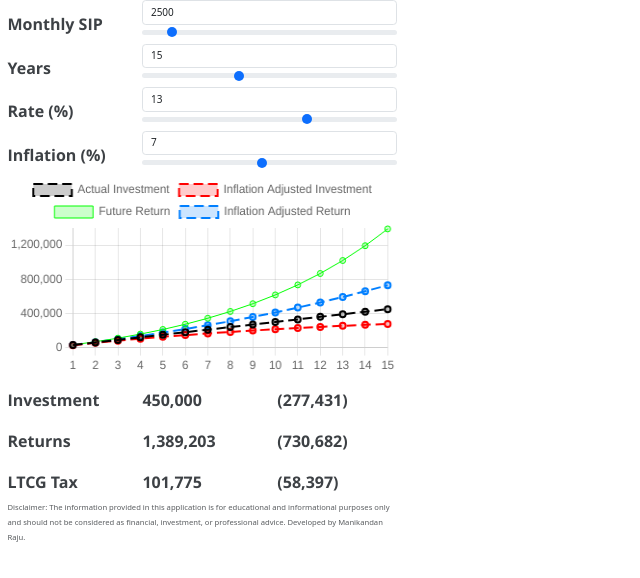
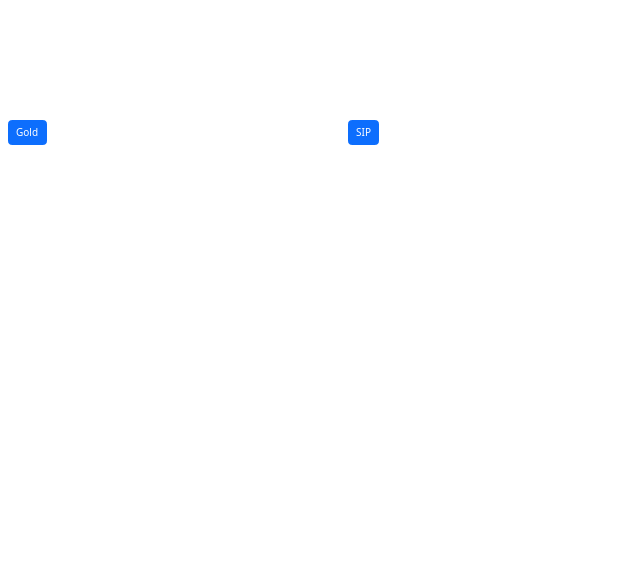
Before and after one commit to Manikandan-Raju/web-app, a React (Create React App) app in the folder frontend/: page / in a window 1280 px wide. Shown: the top 578 px of the page, without its empty margins (0-640 px from the left). Built offline with nearby package versions, Linux system fonts and the light colour scheme.

Commit message:
add gold rate

```diff
--- a/frontend/package.json
+++ b/frontend/package.json
@@ -12,6 +12,7 @@
     "react-bootstrap": "^2.10.4",
     "react-chartjs-2": "^5.2.0",
     "react-dom": "^18.2.0",
+    "react-router-dom": "^6.26.1",
     "react-scripts": "5.0.1",
     "web-vitals": "^2.1.4"
   },
--- /dev/null
+++ b/frontend/src/App.jsx
@@ -0,0 +1,24 @@
+import React from 'react';
+import 'bootstrap/dist/css/bootstrap.min.css';
+import SIP from './components/sip.jsx';
+import { BrowserRouter, Routes, Route } from "react-router-dom";
+import Gold from './components/gold.jsx'
+import Index from './components/index.jsx'
+function App() {
+  return(
+  <BrowserRouter>
+    <Routes>
+            <Route path="/" element={<Index />} />
+            <Route path="sip" element={<SIP />} />
+            <Route path="gold" element={<Gold />} />
+            {/* <Route path="blogs" element={<Blogs />} />
+            <Route path="contact" element={<Contact />} />
+            <Route path="*" element={<NoPage />} /> */}
+      </Routes>
+    </BrowserRouter>
+  )
+}
+
+
+
+export default App;
--- /dev/null
+++ b/frontend/src/components/gold.jsx
@@ -0,0 +1,43 @@
+import React, { useState, useEffect } from 'react';
+import Container from 'react-bootstrap/Container';
+
+function Gold() {
+
+    const [GoldRate, setGoldRate] = useState("")
+
+
+    useEffect(() => {
+        async function fetchGoldRate() {
+            const requestOptions = {
+                method: 'GET',
+                headers: {
+                    "x-access-token": "goldapi-3mouislupup64u-io",
+                    "Content-Type": "application/json"
+                },
+            };
+            try {
+                const response = await fetch("https://www.goldapi.io/api/XAU/USD", requestOptions);
+                const res = await response.json();
+                console.log(res);
+                const goldrate = res["price_gram_22k"] * 1000
+                console.log(goldrate);
+                setGoldRate(goldrate)
+            } catch (error) {
+                console.error('Error fetching gold rate:', error);
+                setGoldRate("error")
+            }
+        }
+        fetchGoldRate()
+    }, [])
+
+
+    return (
+        <Container>
+            <h1>Today's Gold Rate {GoldRate}</h1>
+        </Container>
+    )
+
+
+}
+
+export default Gold;
--- /dev/null
+++ b/frontend/src/components/index.jsx
@@ -0,0 +1,39 @@
+import React from 'react';
+import { Link } from 'react-router-dom';
+import Container from 'react-bootstrap/Container';
+import Row from 'react-bootstrap/Row';
+import Col from 'react-bootstrap/Col';
+import Button from 'react-bootstrap/Button';
+import 'bootstrap/dist/css/bootstrap.min.css';
+
+export default function Index() {
+
+    return (
+        <Container fluid>
+            <br/>
+            <br/>
+            <br/>
+            <br/>
+            <br/>
+            <br/>
+            <br/>
+            <br/>
+            <Row >
+                <Col xs={4}>
+                    <Link to="/gold">
+                        <Button >
+                            Gold
+                        </Button>
+                    </Link>
+                </Col>
+                <Col>
+                    <Link to="/sip">
+                        <Button >
+                            SIP
+                        </Button>
+                    </Link>
+                </Col>
+            </Row>
+        </Container>
+    )
+}
--- a/frontend/src/index.js
+++ b/frontend/src/index.js
@@ -1,5 +1,7 @@
 import React from 'react';
-import ReactDOM from 'react-dom';
+import {createRoot} from 'react-dom';
 import App from './App';
 
-ReactDOM.render(<App />, document.getElementById('root'));
+const domNode = document.getElementById('root');
+const root = createRoot(domNode);
+root.render(<App />);
```
Also changed, not shown: frontend/src/components/sip.jsx (renamed from frontend/src/App.js, +4 -3 lines), 1 other file (tests, documents, lock files or other folders).
